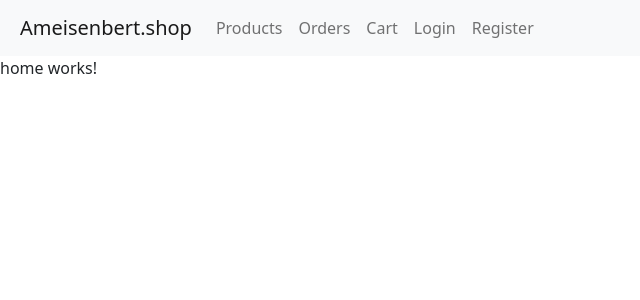
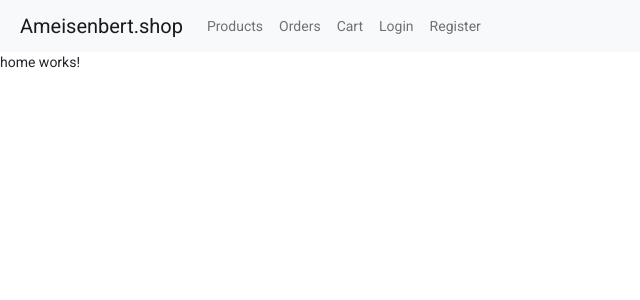
Before and after one commit to sebastianLindinger/DBI-Webshop-Frontend, an Angular app in the folder webshop-ameisenbert/: page / in a window 1280 px wide. Shown: the top 300 px of the page, without its empty margins (0-640 px from the left). Built offline with nearby package versions, Linux system fonts and the light colour scheme.

Commit message:
add angular material

```diff
--- a/webshop-ameisenbert/angular.json
+++ b/webshop-ameisenbert/angular.json
@@ -28,6 +28,7 @@
               "src/assets"
             ],
             "styles": [
+              "./node_modules/@angular/material/prebuilt-themes/pink-bluegrey.css",
               "./node_modules/bootstrap/dist/css/bootstrap.min.css",
               "src/styles.css"
             ],
@@ -95,6 +96,7 @@
               "src/assets"
             ],
             "styles": [
+              "./node_modules/@angular/material/prebuilt-themes/pink-bluegrey.css",
               "src/styles.css"
             ],
             "scripts": []
--- a/webshop-ameisenbert/package.json
+++ b/webshop-ameisenbert/package.json
@@ -12,10 +12,12 @@
   "private": true,
   "dependencies": {
     "@angular/animations": "~11.2.13",
+    "@angular/cdk": "^11.2.13",
     "@angular/common": "~11.2.13",
     "@angular/compiler": "~11.2.13",
     "@angular/core": "~11.2.13",
     "@angular/forms": "~11.2.13",
+    "@angular/material": "^11.2.13",
     "@angular/platform-browser": "~11.2.13",
     "@angular/platform-browser-dynamic": "~11.2.13",
     "@angular/router": "~11.2.13",
--- a/webshop-ameisenbert/src/app/app.module.ts
+++ b/webshop-ameisenbert/src/app/app.module.ts
@@ -14,6 +14,7 @@
 import { HomeComponent } from './home/home.component';
 import { ProductComponent } from './product/product.component';
 import { OrderComponent } from './order/order.component';
+import { BrowserAnimationsModule } from '@angular/platform-browser/animations';
 
 @NgModule({
   declarations: [
@@ -32,7 +33,8 @@
     BrowserModule,
     AppRoutingModule,
     FormsModule,
-    HttpClientModule
+    HttpClientModule,
+    BrowserAnimationsModule
   ],
   providers: [],
   bootstrap: [AppComponent]
--- a/webshop-ameisenbert/src/index.html
+++ b/webshop-ameisenbert/src/index.html
@@ -7,9 +7,12 @@
   <base href="/">
   <meta name="viewport" content="width=device-width, initial-scale=1">
   <link rel="icon" type="image/x-icon" href="favicon.ico">
-  </head>
+    <link rel="preconnect" href="https://fonts.gstatic.com">
+  <link href="https://fonts.googleapis.com/css2?family=Roboto:wght@300;400;500&display=swap" rel="stylesheet">
+  <link href="https://fonts.googleapis.com/icon?family=Material+Icons" rel="stylesheet">
+</head>
 
-<body>
+<body class="mat-typography">
   <app-root></app-root>
 </body>
 
--- a/webshop-ameisenbert/src/styles.css
+++ b/webshop-ameisenbert/src/styles.css
@@ -1 +1,4 @@
 /* You can add global styles to this file, and also import other style files */
+
+html, body { height: 100%; }
+body { margin: 0; font-family: Roboto, "Helvetica Neue", sans-serif; }
```
Also changed, not shown: 1 other file (tests, documents, lock files or other folders).
